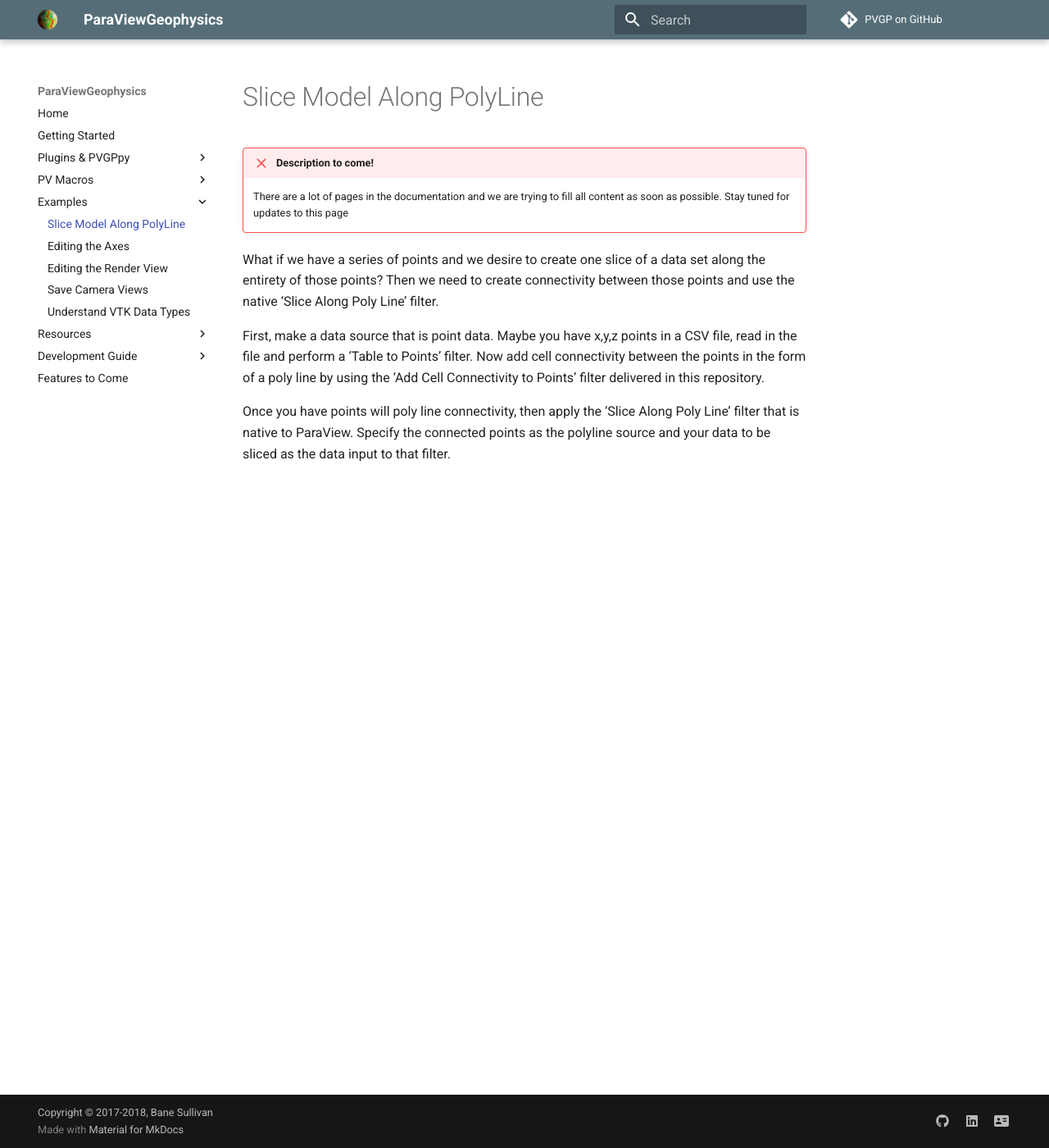
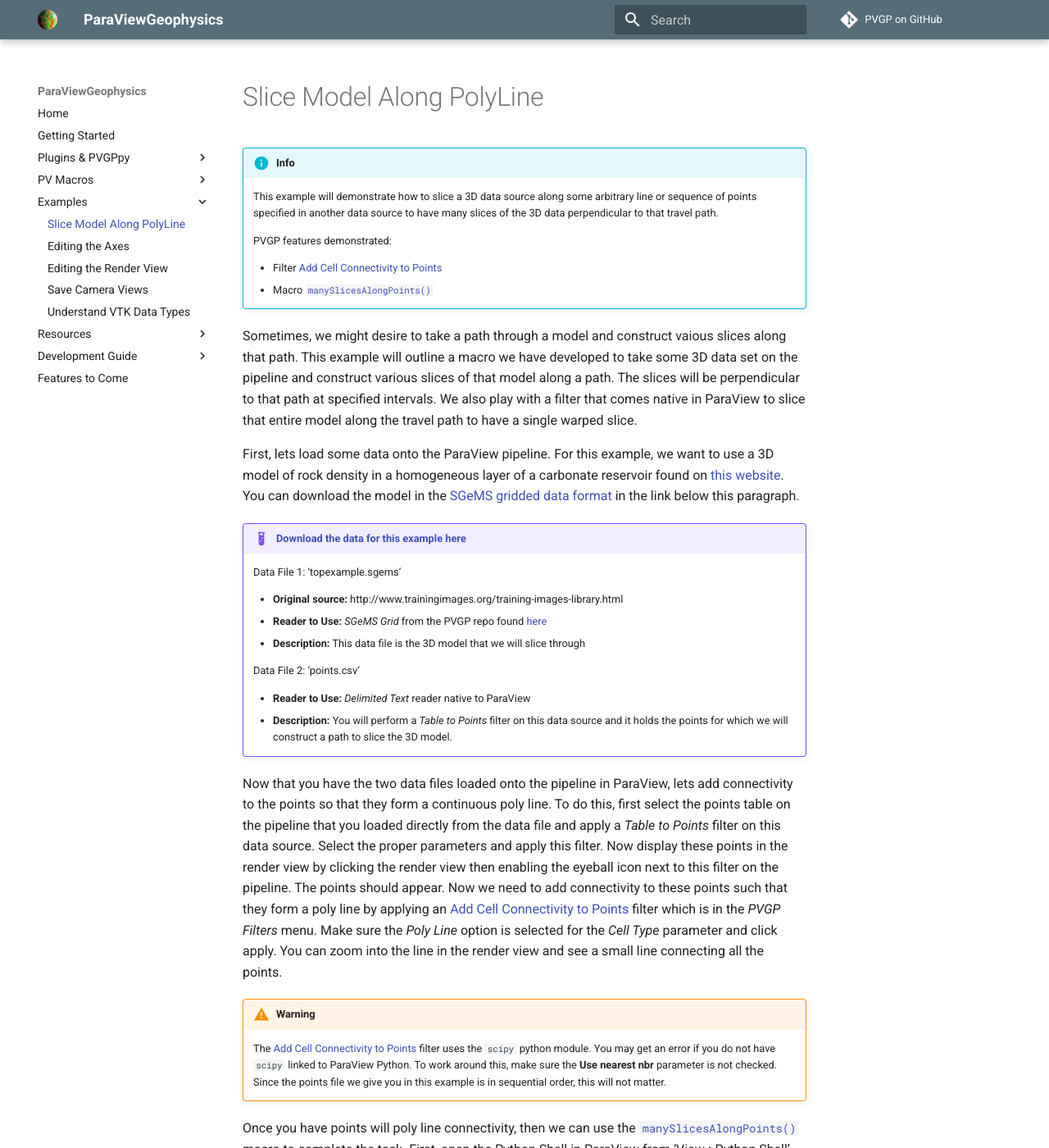
Before and after one commit to OpenGeoVis/PVGeo, an MkDocs documentation site: the page built from docs/Examples/Slice-Model-Along-PolyLine.md, in a window 1280 px wide and 1400 px high. Shown: the whole window at 82% size. Built offline with MkDocs 1.6.1 and Material for MkDocs 9.7.7, drawn with Linux system fonts in a browser that asks for light colours; comment, search, counter and statistics services are not loaded; old or Windows-style settings are respelled for this version of MkDocs; some of the changed text lies outside the part shown.

Commit message:
Created the Slice Model Along PolyLine example

````diff
--- a/docs/Examples/Slice-Model-Along-PolyLine.md
+++ b/docs/Examples/Slice-Model-Along-PolyLine.md
@@ -1,11 +1,49 @@
-!!! failure "Description to come!"
-    There are a lot of pages in the documentation and we are trying to fill all content as soon as possible. Stay tuned for updates to this page
+!!! info
+    This example will demonstrate how to slice a 3D data source along some arbitrary line or sequence of points specified in another data source to have many slices of the 3D data perpendicular to that travel path.
+
+    PVGP features demonstrated:
+
+    - Filter [Add Cell Connectivity to Points](../PVGPpy/filt/Add-Cell-Connectivity-to-Points.md)
+    - Macro [`manySlicesAlongPoints()`](../pvmacros/vis/Many-Slices-Along-Points.md)
 
 
 <!--- TODO --->
+Sometimes, we might desire to take a path through a model and construct vaious slices along that path. This example will outline a macro we have developed to take some 3D data set on the pipeline and construct various slices of that model along a path. The slices will be perpendicular to that path at specified intervals. We also play with a filter that comes native in ParaView to slice that entire model along the travel path to have a single warped slice.
 
-What if we have a series of points and we desire to create one slice of a data set along the entirety of those points? Then we need to create connectivity between those points and use the native 'Slice Along Poly Line' filter.
 
-First, make a data source that is point data. Maybe you have x,y,z points in a CSV file, read in the file and perform a 'Table to Points' filter. Now add cell connectivity between the points in the form of a poly line by using the 'Add Cell Connectivity to Points' filter delivered in this repository.
+First, lets load some data onto the ParaView pipeline. For this example, we want to use a 3D model of rock density in a homogeneous layer of a carbonate reservoir found on [this website](http://www.trainingimages.org/training-images-library.html). You can download the model in the [SGeMS gridded data format](../PVGPpy/read/SGeMS-Grid.md) in the link below this paragraph.
 
-Once you have points will poly line connectivity, then apply the 'Slice Along Poly Line' filter that is native to ParaView. Specify the connected points as the polyline source and your data to be sliced as the data input to that filter.
+<!--- TODO: make a zip file to download the data --->
+!!! example "[Download the data for this example here](http://)"
+    Data File 1: 'topexample.sgems'
+
+    - **Original source:** http://www.trainingimages.org/training-images-library.html
+    - **Reader to Use:** *SGeMS Grid* from the PVGP repo found [here](../PVGPpy/read/SGeMS-Grid.md)
+    - **Description:** This data file is the 3D model that we will slice through
+
+    Data File 2: 'points.csv'
+
+    - **Reader to Use:** *Delimited Text* reader native to ParaView
+    - **Description:** You will perform a *Table to Points* filter on this data source and it holds the points for which we will construct a path to slice the 3D model.
+
+Now that you have the two data files loaded onto the pipeline in ParaView, lets add connectivity to the points so that they form a continuous poly line. To do this, first select the points table on the pipeline that you loaded directly from the data file and apply a *Table to Points* filter on this data source. Select the proper parameters and apply this filter. Now display these points in the render view by clicking the render view then enabling the eyeball icon next to this filter on the pipeline. The points should appear. Now we need to add connectivity to these points such that they form a poly line by applying an [Add Cell Connectivity to Points](../PVGPpy/filt/Add-Cell-Connectivity-to-Points.md) filter which is in the *PVGP Filters* menu. Make sure the *Poly Line* option is selected for the *Cell Type* parameter and click apply. You can zoom into the line in the render view and see a small line connecting all the points.
+
+!!! warning
+    The [Add Cell Connectivity to Points](../PVGPpy/filt/Add-Cell-Connectivity-to-Points.md) filter uses the `scipy` python module. You may get an error if you do not have `scipy` linked to ParaView Python. To work around this, make sure the **Use nearest nbr** parameter is not checked. Since the points file we give you in this example is in sequential order, this will not matter.
+
+
+Once you have points will poly line connectivity, then we can use the [`manySlicesAlongPoints()`](../pvmacros/vis/Many-Slices-Along-Points.md) macro to complete the task. First, open the Python Shell in ParaView from 'View->Python Shell' (or 'Tools->Python Shell' depending on your ParaView version). Now import the `pvmacros` module and use the macro in the following manner making sure that the data names on the pipeline match what is in the function call.
+
+```py
+import pvmacros as pvm
+pvm.vis.manySlicesAlongPoints('AddCellConnectivityToPoints1', 'topexample.sgems', numSlices=10)
+
+```
+
+Now we can also apply a *Slice Along Poly Line* filter that is native to ParaView to have one warped slice of the model along the poly line we created.  Specify the 'topexample.sgems' dource as the 'Dataset' input and the connected points 'AddCellConnectivityToPoints1' as the polyline input to that filter and click apply.
+
+The final data scene should look like this:
+
+<div style="position: relative; padding-bottom: 56.25%; height: 0; overflow: hidden; max-width: 100%; height: auto;">
+        <iframe src="http://gpvis.org/?fileURL=https://dl.dropbox.com/s/c32rkvo05b4a8wl/Slice-Model-Along-PolyLine.vtkjs?dl=0" frameborder="0" allowfullscreen style="position: absolute; top: 0; left: 0; width: 100%; height: 100%;"></iframe>
+</div>
````
